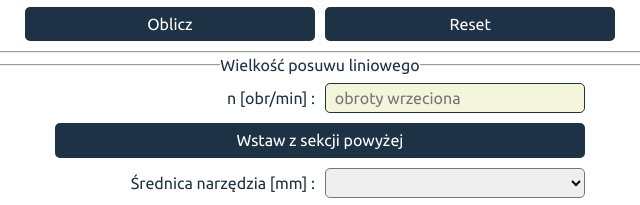
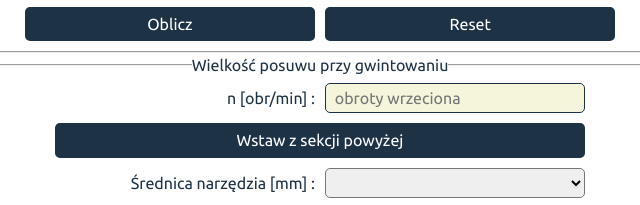
Before and after one commit to MCesarczyk/CNC-parameters-calc, a plain HTML site: page index.html in a window 1280 px wide. Shown: the part 1014-1219 px from the top of the page, 320-960 px from the left. Drawn offline with nearby package versions, Linux system fonts and the light colour scheme.

Commit message:
form name changed

```diff
--- a/index.html
+++ b/index.html
@@ -172,7 +172,7 @@
 
       <form class="form js-form5">
         <fieldset class="form__fieldset">
-          <legend class="form__legend">Wielkość posuwu liniowego</legend>
+          <legend class="form__legend">Wielkość posuwu przy gwintowaniu</legend>
           <div class="form__container">
             <label class="label">
               <span class="labelInnerText"> n [obr/min] : </span><input type="number" min="0.01" step="0.01"
```
